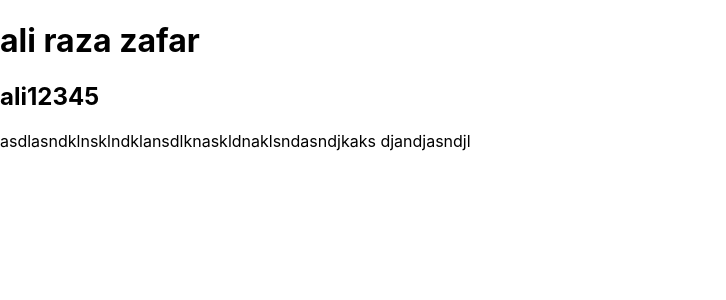
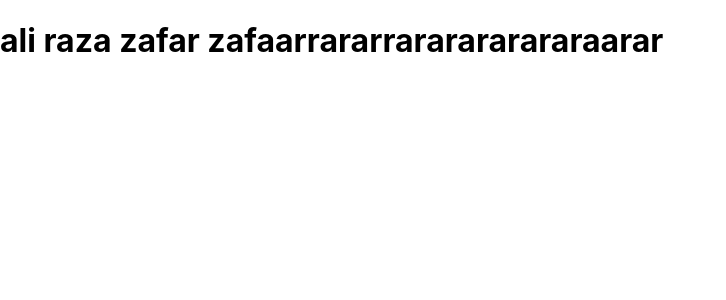
Before and after one commit to Alizafar11/bootmyapp2-app, a React (Create React App) app: page / in a window 1280 px wide. Shown: the top 300 px of the page, without its empty margins (0-726 px from the left). Built offline with nearby package versions, Linux system fonts and the light colour scheme.

Commit message:
Update App.js

```diff
--- a/src/App.js
+++ b/src/App.js
@@ -4,9 +4,10 @@ import './App.css';
 function App() {
   return (
     <div >
-      <h1>ali raza zafar</h1>
-      <h2>ali12345</h2>
-      <p>asdlasndklnsklndklansdlknaskldnaklsndasndjkaks djandjasndjl</p>
+      <h1>ali raza zafar zafaarrararrararararararaarar
+
+      </h1>
+
 
 
     </div>
```
